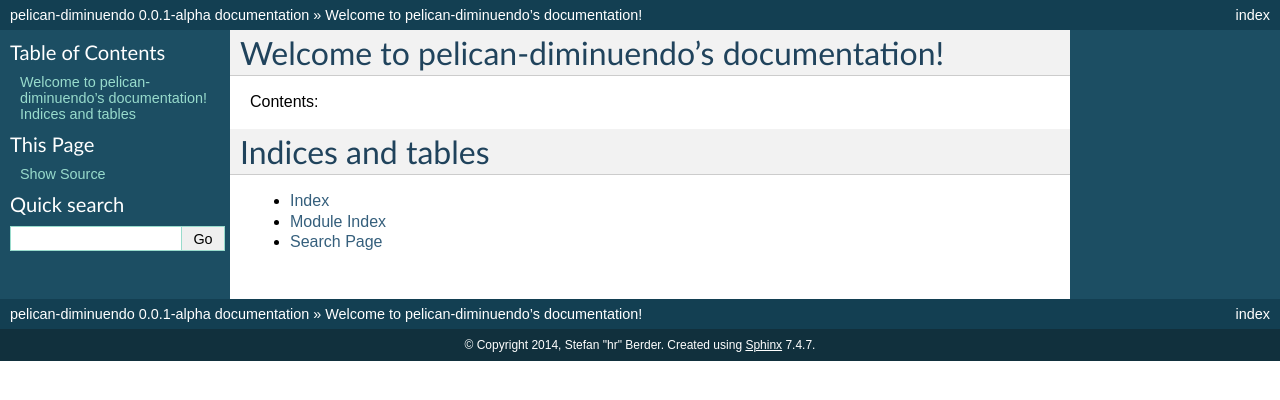
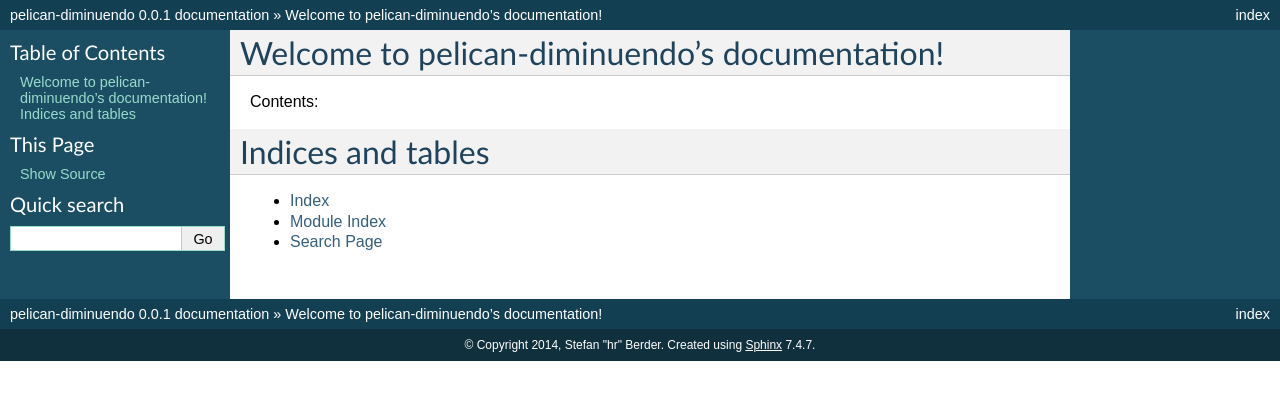
Before and after one commit to hrbonz/pelican-diminuendo, a Sphinx documentation site: the page built from docs/index.rst, in a window 1280 px wide. Shown: the top 400 px of the page. Built offline with Sphinx 7.4.7, drawn with Linux system fonts in a browser that asks for light colours.

Commit message:
fix version

```diff
--- a/docs/conf.py
+++ b/docs/conf.py
@@ -53,7 +53,7 @@
 # The short X.Y version.
 version = '0.0.1'
 # The full version, including alpha/beta/rc tags.
-release = '0.0.1-alpha'
+release = '0.0.1'
 
 # The language for content autogenerated by Sphinx. Refer to documentation
 # for a list of supported languages.
--- a/setup.py
+++ b/setup.py
@@ -16,7 +16,7 @@
 
 setup(
     name='pelican-diminuendo',
-    version="0.0.1-alpha",
+    version="0.0.1",
     author="Stefan \"hr\" Berder",
     author_email="hr@bonz.org",
     license="BSD 3-Clause",
```
Also changed, not shown: 1 other file.
